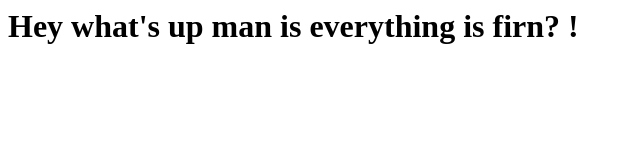
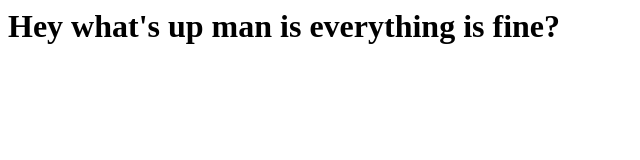
Before and after one commit to DostonSuhrobov/test_project, a plain HTML site: page index.html in a window 1280 px wide. Shown: the full height of the page, 0-640 px from the left. Drawn offline with Linux system fonts and the light colour scheme.

Commit message:
testing_3

```diff
--- a/index.html
+++ b/index.html
@@ -1,3 +1,3 @@
 <html>
-    <h1>Hey what's up man is everything is firn? !</h1>
+    <h1>Hey what's up man is everything is fine? </h1>
 </html>
```
